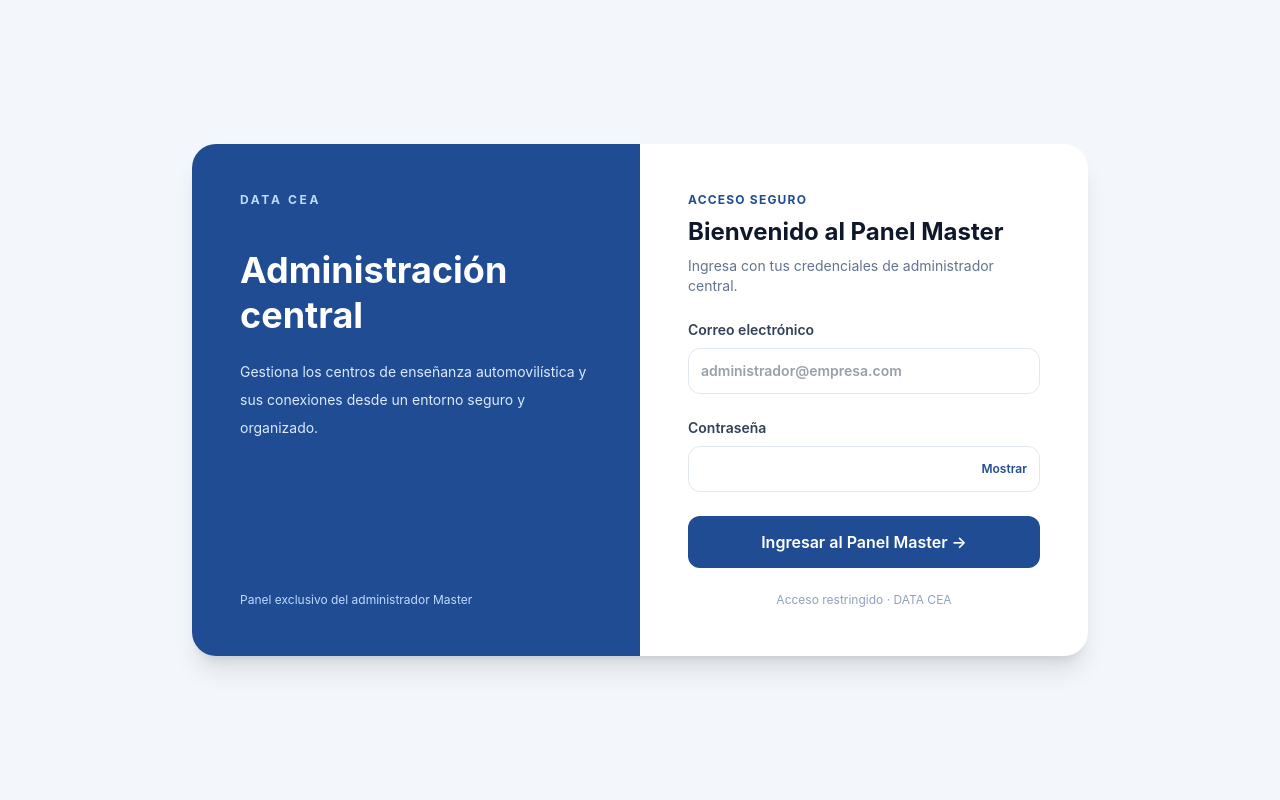
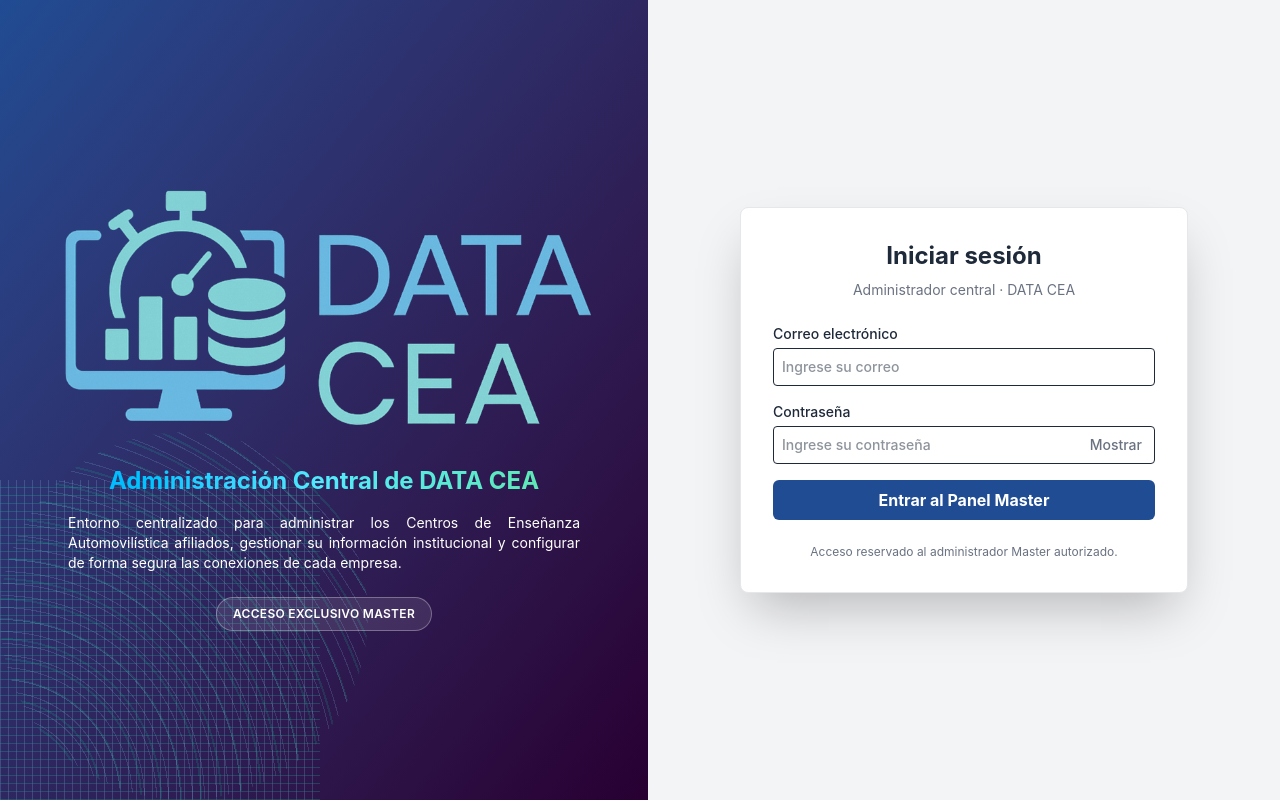
Before and after one commit to YulianoB/DATA-CEA, a Next.js app: page /master/login in a window 1280 px wide. Built offline with nearby package versions, Linux system fonts and the light colour scheme.

Commit message:
Unificar login Master con identidad visual del acceso DATA CEA

```diff
--- a/app/master/login/page.jsx
+++ b/app/master/login/page.jsx
@@ -2,37 +2,121 @@
 
 import { useState } from 'react'
 import { useRouter } from 'next/navigation'
+import Image from 'next/image'
 
 export default function LoginMaster() {
   const router = useRouter()
-  const [email,setEmail] = useState('')
-  const [password,setPassword] = useState('')
-  const [loading,setLoading] = useState(false)
-  const [error,setError] = useState('')
-  const [mostrar,setMostrar] = useState(false)
+  const [email, setEmail] = useState('')
+  const [password, setPassword] = useState('')
+  const [loading, setLoading] = useState(false)
+  const [error, setError] = useState('')
+  const [mostrar, setMostrar] = useState(false)
+
   async function ingresar(event) {
-    event.preventDefault();setLoading(true);setError('')
+    event.preventDefault()
+    setLoading(true)
+    setError('')
     try {
-      const response = await fetch('/api/master/login',{method:'POST',headers:{'Content-Type':'application/json'},credentials:'same-origin',body:JSON.stringify({email,password})})
+      const response = await fetch('/api/master/login', {
+        method: 'POST',
+        headers: { 'Content-Type': 'application/json' },
+        credentials: 'same-origin',
+        body: JSON.stringify({ email, password }),
+      })
       const data = await response.json()
-      if (!response.ok) throw Error(data.message || 'No fue posible ingresar.')
-      router.replace('/master');router.refresh()
-    } catch(err) {setError(err.message || 'Error de acceso.')} finally {setLoading(false)}
+      if (!response.ok) {
+        setError(data.message || 'No fue posible ingresar.')
+        return
+      }
+      router.replace('/master')
+      router.refresh()
+    } catch {
+      setError('No fue posible conectar con el servidor. Intenta nuevamente.')
+    } finally {
+      setLoading(false)
+    }
   }
-  return <main className="flex min-h-screen items-center justify-center bg-[#f3f6fb] px-4 py-10 text-slate-900">
-    <div className="grid w-full max-w-4xl overflow-hidden rounded-3xl bg-white shadow-xl md:grid-cols-2">
-      <section className="flex flex-col justify-between bg-[#204c93] p-9 text-white md:p-12">
-        <div><p className="text-xs font-bold uppercase tracking-[0.22em] text-blue-200">DATA CEA</p><h1 className="mt-10 text-4xl font-bold leading-tight">Administración central</h1><p className="mt-5 text-sm leading-7 text-blue-100">Gestiona los centros de enseñanza automovilística y sus conexiones desde un entorno seguro y organizado.</p></div>
-        <p className="mt-14 text-xs text-blue-200">Panel exclusivo del administrador Master</p>
+
+  return (
+    <main className="min-h-screen flex flex-col md:flex-row">
+      <section className="flex-1 bg-gradient-to-br from-[var(--primary)] to-[var(--primary-dark)] text-white flex flex-col items-center justify-center p-10 relative overflow-hidden">
+        <div
+          aria-hidden="true"
+          className="absolute bottom-0 left-0 w-80 h-80 opacity-40 pointer-events-none"
+          style={{
+            backgroundImage: 'linear-gradient(to right, rgba(143, 213, 244, 0.5) 1px, transparent 1px), linear-gradient(to top, rgba(9, 241, 164, 0.5) 1px, transparent 1px)',
+            backgroundSize: '8px 8px',
+          }}
+        />
+        <div
+          aria-hidden="true"
+          className="absolute bottom-0 left-0 w-92 h-92 opacity-40 rounded-full pointer-events-none"
+          style={{
+            backgroundImage: 'repeating-radial-gradient(circle at bottom left, rgba(143, 213, 244, 0.4) 0px, rgba(143, 213, 244, 0.4) 1px, transparent 1px, transparent 12px), repeating-radial-gradient(circle at bottom left, rgba(9, 241, 164, 0.3) 0px, rgba(9, 241, 164, 0.3) 2px, transparent 2px, transparent 20px)',
+            backgroundRepeat: 'no-repeat',
+            backgroundSize: '100% 100%',
+          }}
+        />
+        <div className="mb-2 z-10">
+          <Image src="/logo.png" alt="Logo DATA CEA" width={300} height={300} priority style={{ width: 'auto', height: 'auto' }} />
+        </div>
+        <h1 className="text-2xl font-bold mb-4 text-center bg-gradient-to-r from-sky-400 via-cyan-300 to-emerald-300 bg-clip-text text-transparent z-10">
+          Administración Central de DATA CEA
+        </h1>
+        <p className="text-sm max-w-lg text-justify z-10">
+          Entorno centralizado para administrar los Centros de Enseñanza Automovilística
+          afiliados, gestionar su información institucional y configurar de forma
+          segura las conexiones de cada empresa.
+        </p>
+        <div className="z-10 mt-6 rounded-full border border-white/30 bg-white/10 px-4 py-2 text-xs font-semibold tracking-wide">
+          ACCESO EXCLUSIVO MASTER
+        </div>
       </section>
-      <form onSubmit={ingresar} className="space-y-6 p-8 md:p-12">
-        <div><p className="text-xs font-bold uppercase tracking-widest text-[#204c93]">Acceso seguro</p><h2 className="mt-2 text-2xl font-bold">Bienvenido al Panel Master</h2><p className="mt-2 text-sm text-slate-500">Ingresa con tus credenciales de administrador central.</p></div>
-        <label className="block text-sm font-semibold text-slate-700">Correo electrónico<input type="email" autoComplete="username" required value={email} onChange={e=>setEmail(e.target.value)} placeholder="administrador@empresa.com" className="mt-2 w-full rounded-xl border border-slate-200 p-3 outline-none focus:border-[#204c93] focus:ring-2 focus:ring-blue-100"/></label>
-        <label className="block text-sm font-semibold text-slate-700">Contraseña<div className="mt-2 flex overflow-hidden rounded-xl border border-slate-200 focus-within:border-[#204c93] focus-within:ring-2 focus-within:ring-blue-100"><input type={mostrar?'text':'password'} autoComplete="current-password" required value={password} onChange={e=>setPassword(e.target.value)} className="min-w-0 flex-1 p-3 outline-none"/><button type="button" onClick={()=>setMostrar(!mostrar)} className="px-3 text-xs font-semibold text-[#204c93]">{mostrar?'Ocultar':'Mostrar'}</button></div></label>
-        {error && <p role="alert" className="rounded-xl bg-red-50 p-3 text-sm text-red-700">{error}</p>}
-        <button type="submit" disabled={loading} className="w-full rounded-xl bg-[#204c93] p-3.5 font-semibold text-white transition hover:bg-[#173a74] disabled:opacity-60">{loading?'Validando acceso…':'Ingresar al Panel Master →'}</button>
-        <p className="text-center text-xs text-slate-400">Acceso restringido · DATA CEA</p>
-      </form>
-    </div>
-  </main>
+
+      <section className="flex-1 flex items-center justify-center bg-gray-100 p-8">
+        <div className="w-full max-w-md bg-white shadow-2xl rounded-lg p-8 border border-gray-200">
+          <h2 className="text-2xl font-bold text-center mb-2 text-gray-800">Iniciar sesión</h2>
+          <p className="text-sm text-center text-gray-500 mb-6">Administrador central · DATA CEA</p>
+          <form className="space-y-4" onSubmit={ingresar}>
+            <label htmlFor="master-email" className="block text-sm font-medium text-gray-800">
+              Correo electrónico
+              <input
+                id="master-email"
+                type="email"
+                autoComplete="username"
+                required
+                value={email}
+                onChange={e => setEmail(e.target.value)}
+                placeholder="Ingrese su correo"
+                className="mt-1 w-full border p-2 rounded focus:outline-none focus:ring-2 focus:ring-[var(--primary)]"
+              />
+            </label>
+            <label htmlFor="master-password" className="block text-sm font-medium text-gray-800">
+              Contraseña
+              <div className="mt-1 flex items-center border rounded focus-within:ring-2 focus-within:ring-[var(--primary)]">
+                <input
+                  id="master-password"
+                  type={mostrar ? 'text' : 'password'}
+                  autoComplete="current-password"
+                  required
+                  value={password}
+                  onChange={e => setPassword(e.target.value)}
+                  placeholder="Ingrese su contraseña"
+                  className="w-full p-2 rounded focus:outline-none"
+                />
+                <button type="button" onClick={() => setMostrar(!mostrar)} aria-label={mostrar ? 'Ocultar contraseña' : 'Mostrar contraseña'} className="px-3 text-gray-500">
+                  {mostrar ? 'Ocultar' : 'Mostrar'}
+                </button>
+              </div>
+            </label>
+            <button type="submit" disabled={loading} className="w-full bg-[var(--primary)] hover:bg-[var(--primary-dark)] text-white font-bold py-2 rounded-md transition disabled:bg-gray-400">
+              {loading ? 'Ingresando...' : 'Entrar al Panel Master'}
+            </button>
+          </form>
+          {error && <p role="alert" className="text-red-600 text-center mt-4">{error}</p>}
+          <p className="mt-6 text-center text-xs text-gray-500">Acceso reservado al administrador Master autorizado.</p>
+        </div>
+      </section>
+    </main>
+  )
 }
```
